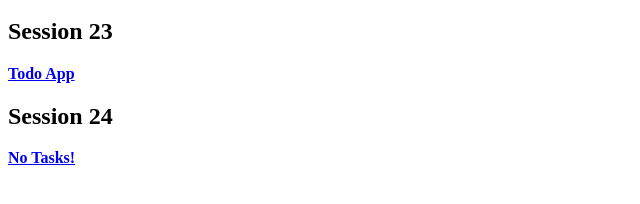
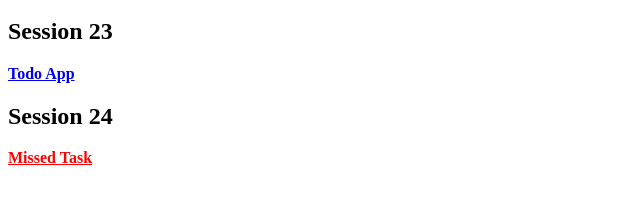
Before and after one commit to peter-c0de/xc-frontend-tasks, a plain HTML site: page index.html in a window 1280 px wide. Shown: the part 2126-2330 px from the top of the page, without its empty margins (0-640 px from the left). Drawn offline with Linux system fonts and the light colour scheme.

Commit message:
Modified: index.html

```diff
--- a/index.html
+++ b/index.html
@@ -124,7 +124,7 @@
     <br />
 
     <h2>Session 24</h2>
-    <a href="#"><b>No Tasks!</b></a>
+    <a href="#" style="color: red"><b>Missed Task</b></a>
     <br />
 
     <br />
```
